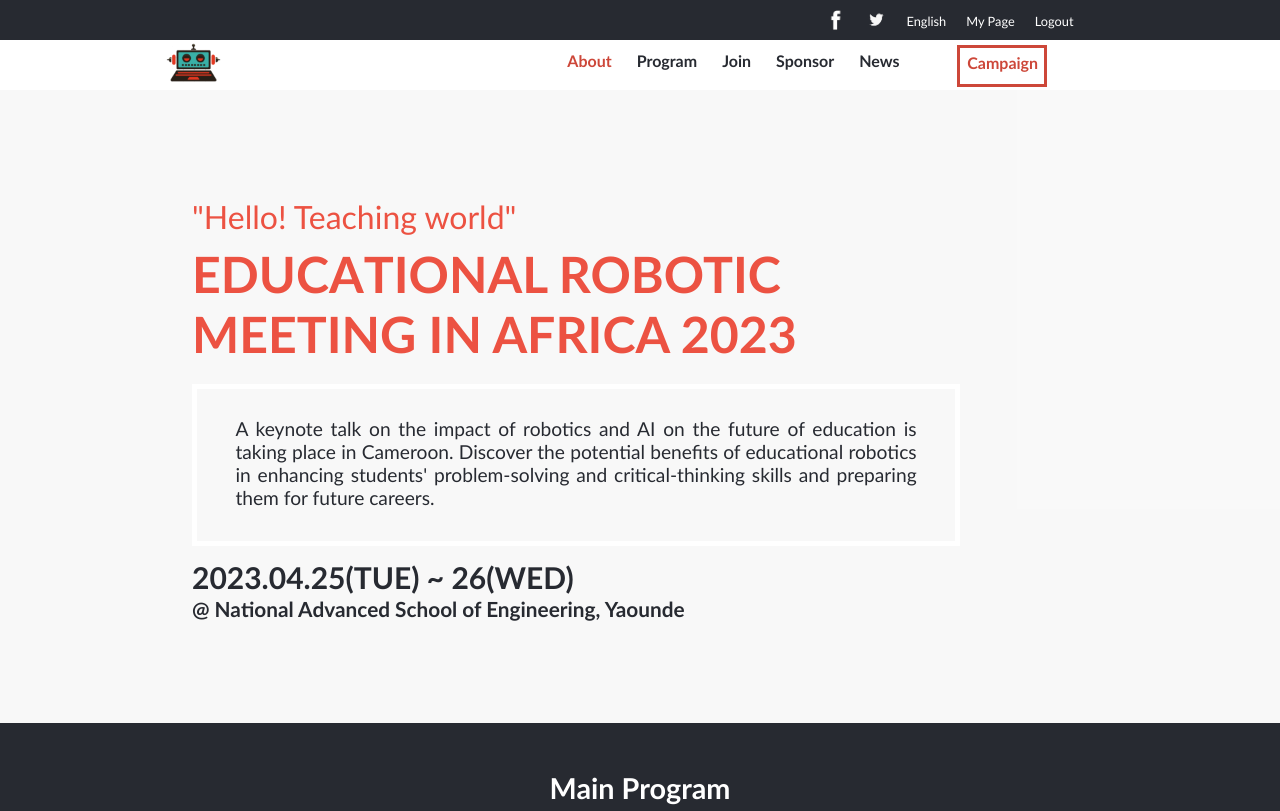
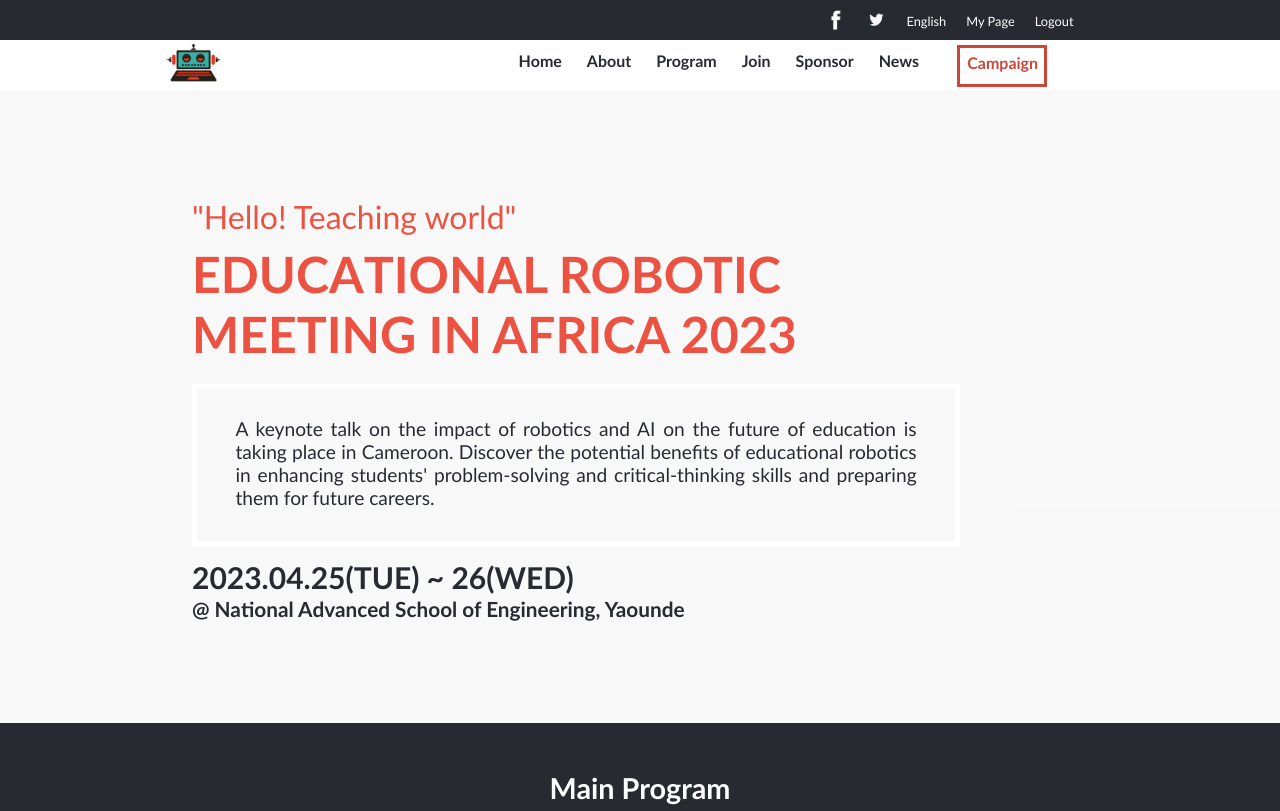
Before and after one commit to momo-87/educon2023, a website: page index.html in a window 1280 px wide. Shown: the top 811 px of the page. Drawn offline with Linux system fonts and the light colour scheme; files whose address does not match are found by name.

Commit message:
Add Home link to the index page in the navbar

```diff
--- a/index.html
+++ b/index.html
@@ -26,6 +26,9 @@
           <img src="./icons/close.png" alt="close Menu" id="closeNavbar" class="closeMobileMenu closeNavbar" >
           <div class="navbarListBox flex-row" id="navbarListBox">
             <ul id="menuList" class="menuList">
+              <li class="navItem">
+                <a class="navLink" aria-current="page" href="index.html">Home</a>
+              </li>
               <li class="navItem">
                 <a class="navLink" aria-current="page" href="about.html">About</a>
               </li>
--- a/scss/style.scss
+++ b/scss/style.scss
@@ -57,7 +57,7 @@ a {
   text-decoration: none;
 }
 
-@media (min-width: 375px) {
+@media (min-width: 320px) {
   .header {
     display: none;
   }
@@ -471,7 +471,7 @@ a {
           }
 
           li:nth-child(1) a {
-            color: #cd4739 !important;
+            // color: #cd4739 !important;
             font-weight: bold;
           }
 
```
Also changed, not shown: about.html (+3 -0 lines), css/style.css, 1 other file.
